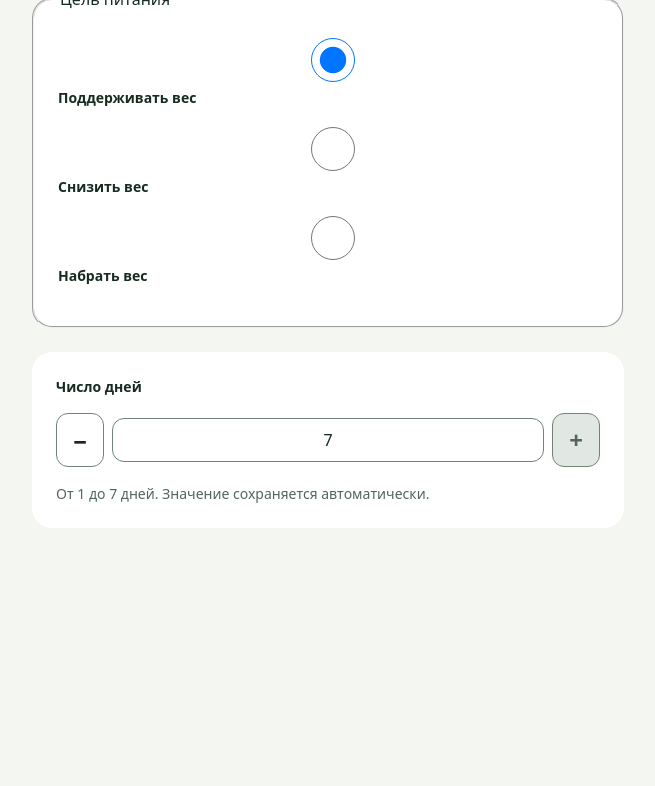
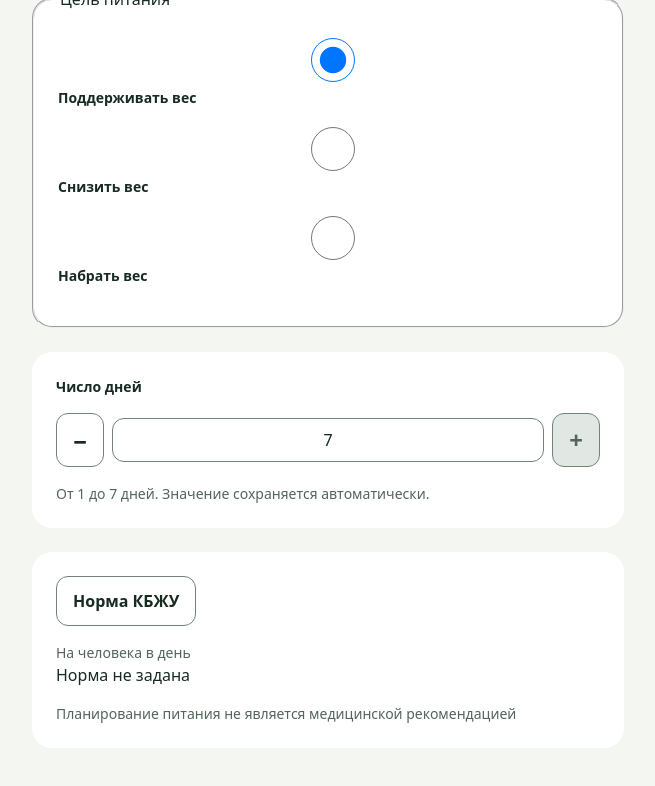
Before and after one commit to 0oLeono0/meal-plan, a React (Vite) app: page /plan/new in a window 1280 px wide. Shown: the part 902-1688 px from the top of the page, without its empty margins (312-967 px from the left). Built offline with nearby package versions, Linux system fonts and the light colour scheme.

Commit message:
feat(01-04): validate and persist explicit manual nutrition targets

```diff
--- /dev/null
+++ b/src/domain/nutritionTarget.ts
@@ -0,0 +1,40 @@
+import type { ManualNutrition } from './settings';
+
+export interface ManualTarget {
+  calories: number;
+  protein: number;
+  fat: number;
+  carbohydrates: number;
+  source: 'manual';
+  basis: 'person-day';
+}
+export type NutritionErrors = Partial<Record<keyof ManualNutrition, string>>;
+export type ManualTargetResult =
+  | { status: 'absent' }
+  | { status: 'invalid'; errors: NutritionErrors; message: string }
+  | { status: 'valid'; target: ManualTarget };
+
+export const nutritionKeys = ['calories', 'protein', 'fat', 'carbohydrates'] as const;
+const decimal = /^\d+(?:[.,]\d+)?$/;
+
+/** Parses user data only. No physiological formula, medical limits or inferred facts. */
+export function parseManualTarget(raw: ManualNutrition): ManualTargetResult {
+  if (nutritionKeys.every(key => raw[key].trim() === '')) return { status: 'absent' };
+  const errors: NutritionErrors = {};
+  const values = { calories: 0, protein: 0, fat: 0, carbohydrates: 0 };
+  for (const key of nutritionKeys) {
+    const text = raw[key].trim();
+    const number = Number(text.replace(',', '.'));
+    if (!text) errors[key] = 'Заполните это поле или очистите всю норму';
+    else if (!decimal.test(text) || !Number.isFinite(number) || number < 0 || (key === 'calories' && number <= 0)) {
+      errors[key] = key === 'calories' ? 'Введите конечное число калорий больше 0' : 'Введите конечное число не меньше 0';
+    } else values[key] = number;
+  }
+  if (Object.keys(errors).length) return {
+    status: 'invalid', errors,
+    message: nutritionKeys.some(key => raw[key].trim() === '')
+      ? 'Заполните все поля нормы или очистите их'
+      : 'Калории должны быть больше 0, Б/Ж/У — не меньше 0. Введите конечные числа',
+  };
+  return { status: 'valid', target: { ...values, source: 'manual', basis: 'person-day' } };
+}
--- a/src/domain/settings.ts
+++ b/src/domain/settings.ts
@@ -1,3 +1,5 @@
+import { parseManualTarget } from './nutritionTarget';
+
 export type Step = 1 | 2 | 3 | 4;
 export type Goal = 'maintain' | 'lose' | 'gain';
 export type Unit = 'g' | 'kg' | 'ml' | 'l' | 'pcs';
@@ -71,6 +73,7 @@ export type DraftAction =
   | { type: 'exclusions'; value: string[] }
   | { type: 'home'; value: HomeDraftRow[] }
   | { type: 'manualNutrition'; field: keyof ManualNutrition; value: string }
+  | { type: 'clearManualNutrition' }
   | { type: 'calculatedNutrition'; value: ManualNutrition; formulaVersion: string; sourceRef: string };
 
 export function draftReducer(draft: SettingsDraft, action: DraftAction): SettingsDraft {
@@ -84,13 +87,14 @@ export function draftReducer(draft: SettingsDraft, action: DraftAction): Setting
     case 'exclusions': return { ...draft, exclusionIds: [...action.value] };
     case 'home': return { ...draft, home: action.value.map(row => ({ ...row })) };
     case 'manualNutrition': return { ...draft, manualNutrition: { ...draft.manualNutrition, [action.field]: action.value }, targetSource: { kind: 'manual' } };
+    case 'clearManualNutrition': return { ...draft, manualNutrition: { calories: '', protein: '', fat: '', carbohydrates: '' }, targetSource: { kind: 'manual' } };
     case 'calculatedNutrition': return action.formulaVersion.trim() && action.sourceRef.trim()
       ? { ...draft, manualNutrition: { ...action.value }, targetSource: { kind: 'calculated', formulaVersion: action.formulaVersion, sourceRef: action.sourceRef } }
       : draft;
   }
 }
 
-export type StepErrors = Partial<Record<'people' | 'days' | 'goal' | 'budget' | 'manualNutrition' | 'home', string>>;
+export type StepErrors = Partial<Record<'people' | 'days' | 'goal' | 'budget' | 'manualNutrition' | 'home' | keyof ManualNutrition, string>>;
 const integerBetween = (raw: string, min: number, max: number) => /^\d+$/.test(raw) && Number.isSafeInteger(Number(raw)) && Number(raw) >= min && Number(raw) <= max;
 const finiteNumber = (raw: string) => /^\d+(?:[.,]\d+)?$/.test(raw.trim()) && Number.isFinite(Number(raw.replace(',', '.')));
 
@@ -100,10 +104,10 @@ export function validateStep(draft: SettingsDraft, step: Step = draft.step): Ste
     if (!integerBetween(draft.people, 1, 10)) errors.people = 'Укажите от 1 до 10 человек';
     if (!integerBetween(draft.days, 1, 7)) errors.days = 'Укажите от 1 до 7 дней';
     if (!isGoal(draft.goal)) errors.goal = 'Выберите цель питания';
-    const values = Object.values(draft.manualNutrition);
-    if (values.some(value => value !== '')) {
-      if (values.some(value => value === '')) errors.manualNutrition = 'Заполните все поля нормы или очистите их';
-      else if (values.some(value => !finiteNumber(value)) || Number(draft.manualNutrition.calories.replace(',', '.')) <= 0) errors.manualNutrition = 'Калории должны быть больше 0, Б/Ж/У — не меньше 0. Введите конечные числа';
+    const nutrition = parseManualTarget(draft.manualNutrition);
+    if (nutrition.status === 'invalid') {
+      Object.assign(errors, nutrition.errors);
+      errors.manualNutrition = nutrition.message;
     }
   }
   if (step === 2 && !integerBetween(draft.budget, 500, Number.MAX_SAFE_INTEGER)) errors.budget = 'Введите целое число рублей от 500';
--- /dev/null
+++ b/src/features/wizard/NutritionFields.tsx
@@ -0,0 +1,32 @@
+import { useState } from 'react';
+import { nutritionKeys, parseManualTarget } from '../../domain/nutritionTarget';
+import type { ManualNutrition } from '../../domain/settings';
+import { Button, Field } from '../../shared/ui';
+import type { PeopleStepProps } from './PeopleStep';
+
+const labels: Record<keyof ManualNutrition, string> = {
+  calories: 'Калории, ккал', protein: 'Белки, г', fat: 'Жиры, г', carbohydrates: 'Углеводы, г',
+};
+
+export function NutritionFields({ draft, onChange, errors, disabled = false }: PeopleStepProps) {
+  const result = parseManualTarget(draft.manualNutrition);
+  const [expanded, setExpanded] = useState(result.status !== 'absent');
+  // Invalid submit reveals the fields even if the user collapsed the disclosure.
+  const open = expanded || !!errors.manualNutrition;
+  return <div className="card">
+    <Button aria-expanded={open} aria-controls="nutrition-fields" disabled={disabled} onClick={() => setExpanded(!open)}>Норма КБЖУ</Button>
+    <p className="hint">На человека в день</p>
+    {result.status === 'absent' && <p>Норма не задана</p>}
+    {result.status === 'invalid' && <p>Норма заполнена не полностью или содержит ошибку</p>}
+    {result.status === 'valid' && <p>{draft.targetSource.kind === 'manual' ? 'Введено вручную' : 'Сохранённая норма из расчёта'}</p>}
+    <div id="nutrition-fields" hidden={!open}>
+      <p>Введите свою норму. Автоматический расчёт пока недоступен.</p>
+      {nutritionKeys.map(key => <Field key={key} id={key} label={labels[key]} error={errors[key]}>
+        <input id={key} name={key} type="text" inputMode="decimal" autoComplete="off" value={draft.manualNutrition[key]} disabled={disabled} aria-invalid={!!errors[key]} aria-describedby={errors[key] ? `${key}-error` : undefined} onChange={event => onChange({ type: 'manualNutrition', field: key, value: event.target.value })} />
+      </Field>)}
+      {errors.manualNutrition && <p className="field-error">{errors.manualNutrition}</p>}
+      <Button disabled={disabled || result.status === 'absent'} onClick={() => onChange({ type: 'clearManualNutrition' })}>Очистить норму</Button>
+    </div>
+    <p className="hint">Планирование питания не является медицинской рекомендацией</p>
+  </div>;
+}
--- a/src/features/wizard/PeopleStep.tsx
+++ b/src/features/wizard/PeopleStep.tsx
@@ -1,5 +1,6 @@
 import type { DraftAction, SettingsDraft, StepErrors } from '../../domain/settings';
 import { Button, Field } from '../../shared/ui';
+import { NutritionFields } from './NutritionFields';
 
 export interface PeopleStepProps {
   draft: SettingsDraft;
@@ -45,5 +46,6 @@ export function PeopleStep({ draft, onChange, errors, disabled = false }: People
       {errors.goal && <p className="field-error" id="goal-error">{errors.goal}</p>}
     </fieldset>
     <div className="card">{counter('days', 'Число дней', 7)}</div>
+    <NutritionFields draft={draft} onChange={onChange} errors={errors} disabled={disabled} />
   </>;
 }
--- a/src/features/wizard/Wizard.tsx
+++ b/src/features/wizard/Wizard.tsx
@@ -26,7 +26,11 @@ export function Wizard({ draft, onChange, recovery = false, saved = false, onRes
     observer.observe(node);
     return () => observer.disconnect();
   }, []);
-  function change(action: DraftAction) { touched.current = true; onChange(action); }
+  function change(action: DraftAction) {
+    touched.current = true;
+    if (action.type === 'clearManualNutrition') setErrors({});
+    onChange(action);
+  }
   function exit() {
     if (touched.current || JSON.stringify(draft) !== JSON.stringify(createDraft())) setExitOpen(true);
     else navigate('/');
```
Also changed, not shown: 1 other file (tests, documents, lock files or other folders).
